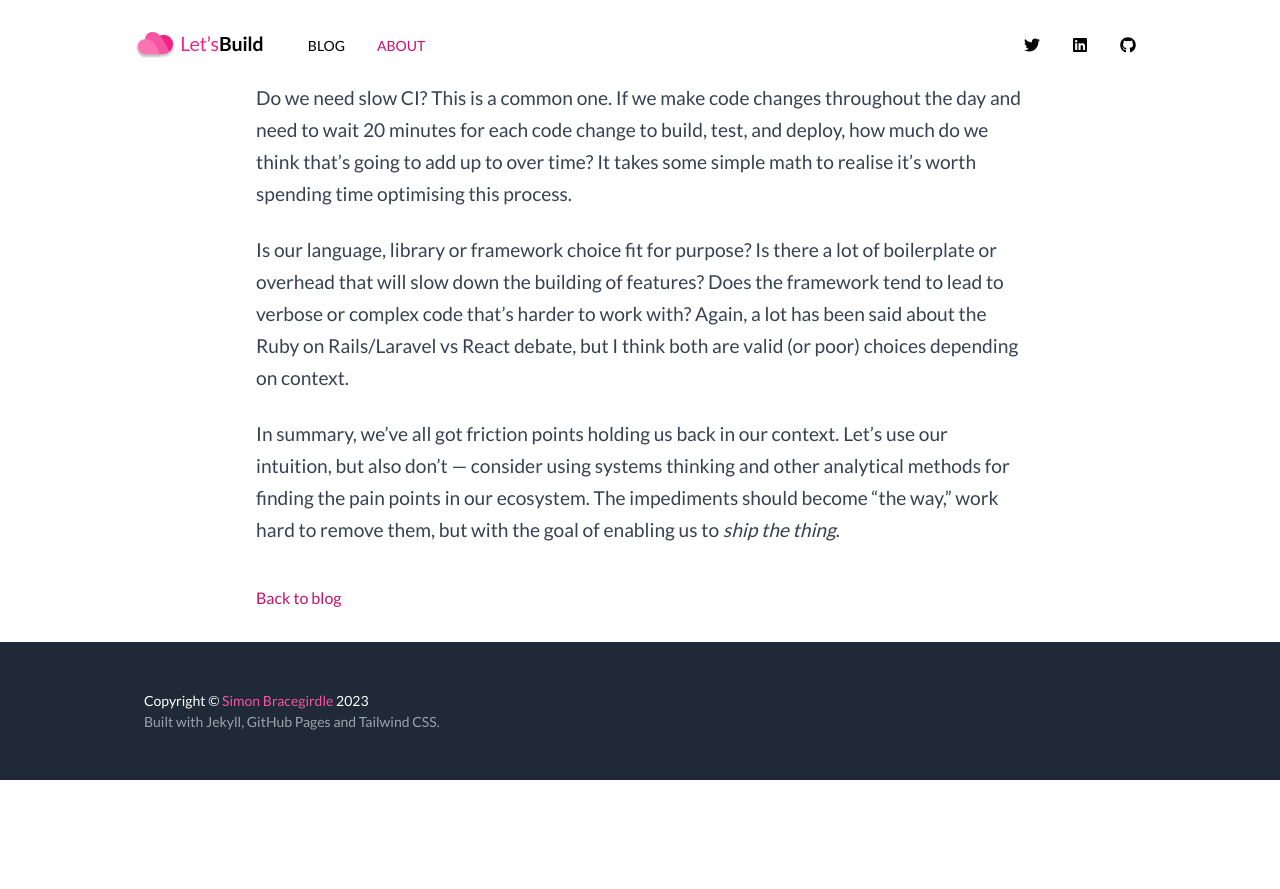
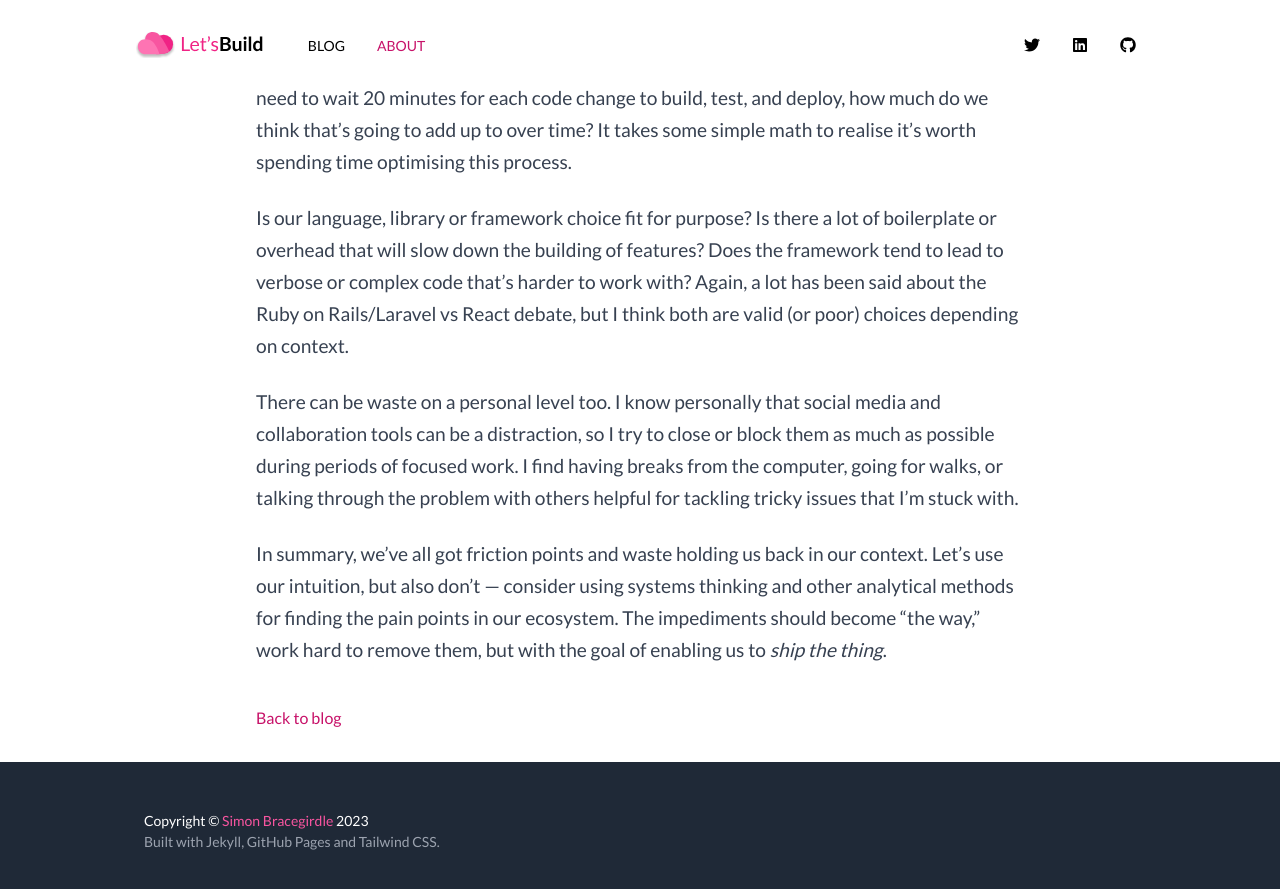
Before and after one commit to sbracegirdle/sbracegirdle.github.io, a Jekyll site: the page built from _posts/2023-05-17-ship-the-thing.md, in a window 1280 px wide and 900 px high, scrolled down 2917 px. Shown: the top 889 px of the window. Built offline with Jekyll 4.4.1, drawn with Linux system fonts in a browser that asks for light colours; before the commit the page ends 3697 px from its top, so only the background shows below that; some of the changed text lies outside the part shown.

Commit message:
Update ship the thing blog post date, add another paragraph. More links.

```diff
--- a/_posts/2023-05-18-ship-the-thing.md
+++ b/_posts/2023-05-17-ship-the-thing.md
@@ -46,4 +46,6 @@ Do we need slow CI? This is a common one. If we make code changes throughout the
 
 Is our language, library or framework choice fit for purpose? Is there a lot of boilerplate or overhead that will slow down the building of features? Does the framework tend to lead to verbose or complex code that's harder to work with? Again, a lot has been said about the Ruby on Rails/Laravel vs React debate, but I think both are valid (or poor) choices depending on context.
 
-In summary, we've all got friction points holding us back in our context. Let's use our intuition, but also don't — consider using systems thinking and other analytical methods for finding the pain points in our ecosystem. The impediments should become "the way," work hard to remove them, but with the goal of enabling us to *ship the thing*.
+There can be waste on a personal level too. I know personally that social media and collaboration tools can be a distraction, so I try to close or block them as much as possible during periods of focused work. I find having breaks from the computer, going for walks, or talking through the problem with others helpful for tackling tricky issues that I'm stuck with.
+
+In summary, we've all got friction points and waste holding us back in our context. Let's use our intuition, but also don't — consider using systems thinking and other analytical methods for finding the pain points in our ecosystem. The impediments should become "the way," work hard to remove them, but with the goal of enabling us to *ship the thing*.
```
Also changed, not shown: other parts of _posts/2023-05-17-ship-the-thing.md (+2 -2 lines).
